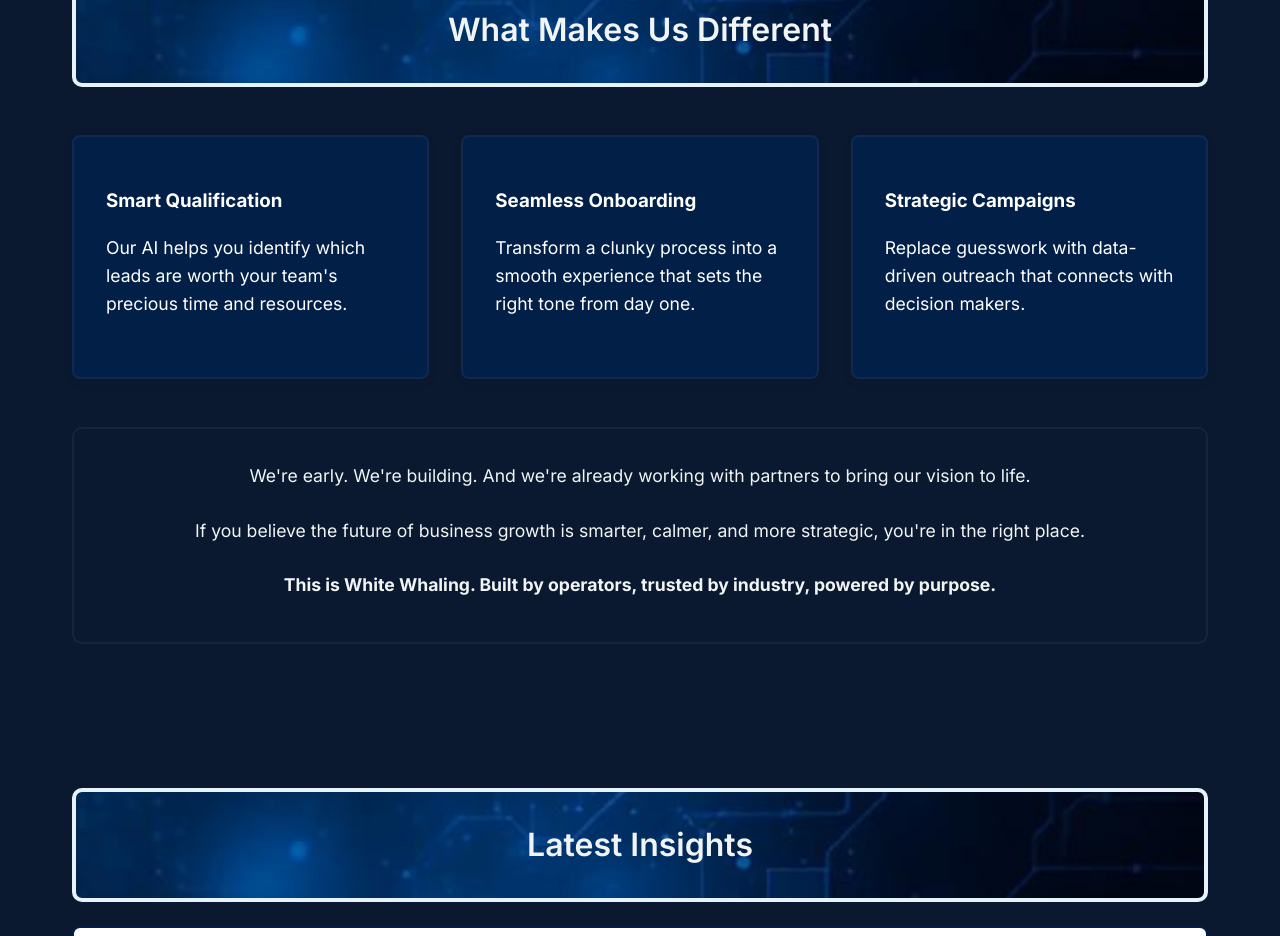
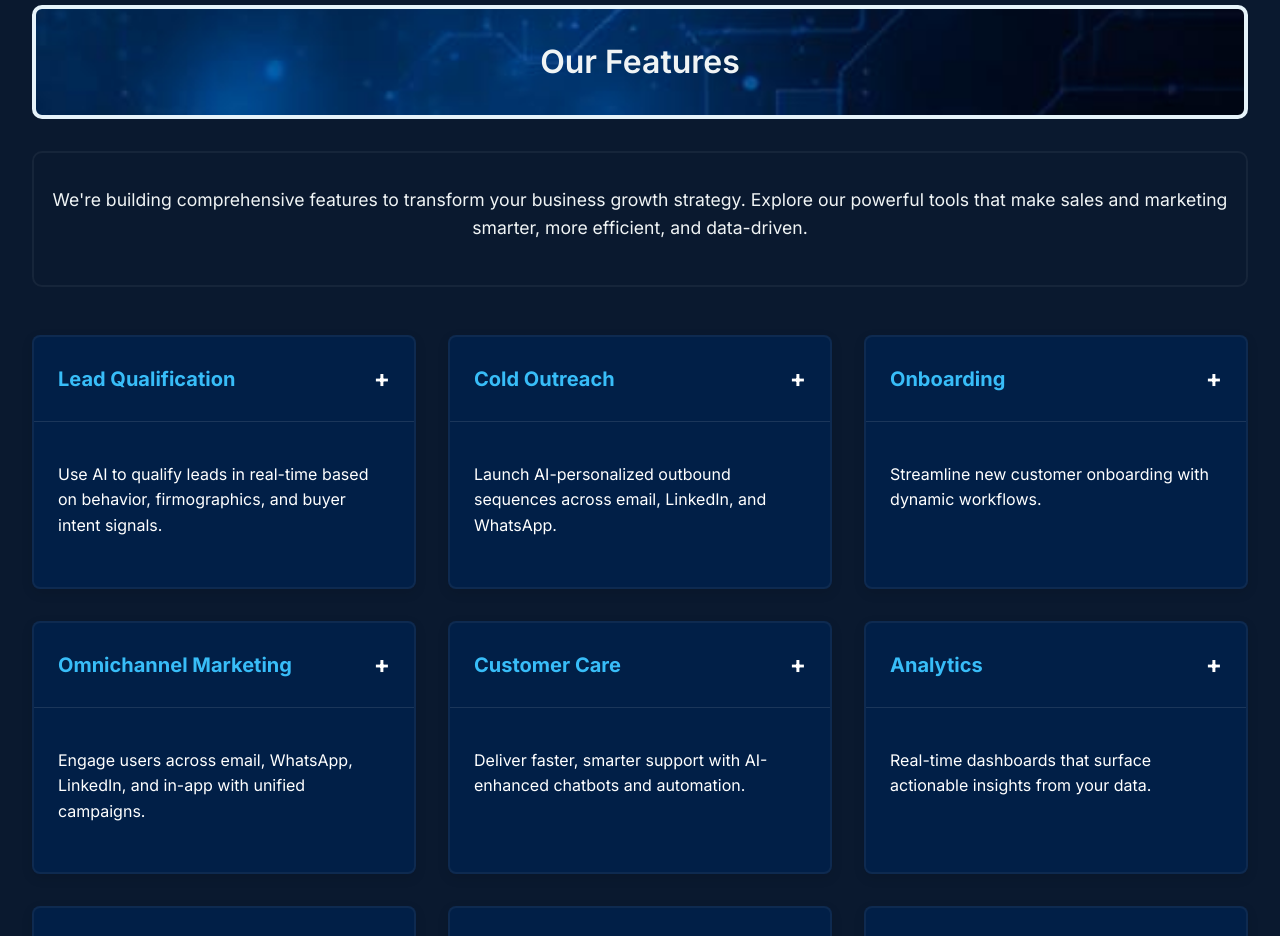
Before and after one commit to ashik0204/whitewhale, a React (Vite) app: page / in a window 1280 px wide. Shown: the part 1861-2797 px from the top of the page. Built offline with nearby package versions, Linux system fonts and the light colour scheme.

Commit message:
features update

```diff
--- a/src/components/FeaturesSection.css
+++ b/src/components/FeaturesSection.css
@@ -1,5 +1,10 @@
-#features .container{
-  h2 {
+#features .container {
+  max-width: 1400px;
+  margin: 0 auto;
+  padding: 2rem;
+}
+
+#features .container h2 {
   border: 4px solid rgb(230, 243, 250);
   border-radius: 10px;
   text-align: center;
@@ -7,63 +12,211 @@
   background: url('../assets/dark_aesthetic_bg.jpeg') no-repeat 20% 20%;
   background-size: cover;
   padding: 1em 1em;
+  margin-bottom: 2rem;
 }
+
 /* p{
   color:white;
 } */
 
-
-}
-.description{
-  border:rgb(255,255,255,0.05) solid 2px;
+.description {
+  border: rgba(255, 255, 255, 0.05) solid 2px;
   border-radius: 10px;
   text-align: center;
   color: rgb(240, 244, 245);
   background-size: cover;
   padding: 1em 1em;
+  margin-bottom: 3rem;
 }
-.value-prop {
+
+.features-grid {
   display: grid;
   grid-template-columns: repeat(3, 1fr);
   gap: 2rem;
-  margin: 3rem 0;
+  margin-bottom: 3rem;
 }
 
-.value-card {
-  border:rgb(255,255,255,0.05) solid 2px;
-  background-color: rgb(1,31,71);
-  padding: 2rem;
+.feature-card {
+  border: rgba(255, 255, 255, 0.05) solid 2px;
+  background-color: rgb(1, 31, 71);
   border-radius: 8px;
-  box-shadow: 0 4px 12px rgba(0,0,0,0.05);
+  box-shadow: 0 4px 12px rgba(0, 0, 0, 0.1);
+  overflow: hidden;
+  transition: all 0.3s ease;
+  cursor: pointer;
+}
+
+.feature-card:hover {
+  transform: translateY(-5px);
+  box-shadow: 0 8px 24px rgba(56, 189, 248, 0.2);
+  border-color: rgba(56, 189, 248, 0.5);
+}
+
+.feature-card.expanded {
+  grid-column: span 3;
+  transform: translateY(-5px);
+  border-color: #38bdf8;
+  box-shadow: 0 10px 30px rgba(56, 189, 248, 0.3);
+}
+
+.feature-header {
+  padding: 1.5rem;
+  display: flex;
+  justify-content: space-between;
+  align-items: center;
+  border-bottom: 1px solid rgba(255, 255, 255, 0.1);
+}
+
+.feature-header h3 {
+  color: #38bdf8;
+  margin: 0;
+  font-size: 1.25rem;
+}
+
+.expand-icon {
+  color: #fff;
+  font-size: 1.5rem;
+  font-weight: bold;
   transition: transform 0.3s ease;
 }
 
-.value-card:hover {
-  transform: translateY(-5px);
+.feature-card.expanded .expand-icon {
+  transform: rotate(180deg);
 }
-.value-card {
-  h3{
-    color:white;
+
+.feature-content {
+  padding: 1.5rem;
 }
-  p{
-    color:white;
+
+.feature-overview {
+  color: #fff;
+  margin-bottom: 1.5rem;
+  font-size: 1rem;
+  line-height: 1.6;
+}
+
+.feature-details {
+  display: none;
+  animation: fadeIn 0.5s ease;
+}
+
+.feature-card.expanded .feature-details {
+  display: grid;
+  grid-template-columns: repeat(3, 1fr);
+  gap: 1.5rem;
+}
+
+.benefits-section h4,
+.use-case-section h4,
+.testimonial-section h4 {
+  color: #38bdf8;
+  margin-top: 0;
+  margin-bottom: 1rem;
+  font-size: 1rem;
+}
+
+.benefits-section ul {
+  padding-left: 1.5rem;
+  margin-bottom: 1rem;
+}
+
+.benefits-section ul li {
+  color: #fff;
+  margin-bottom: 0.5rem;
+  font-size: 0.95rem;
+}
+
+.use-case-section p {
+  color: #fff;
+  font-size: 0.95rem;
+}
+
+.testimonial-section blockquote {
+  color: #fff;
+  font-style: italic;
+  margin: 0;
+  padding-left: 1rem;
+  border-left: 3px solid #38bdf8;
+}
+
+.testimonial-section blockquote footer {
+  margin-top: 0.5rem;
+  color: #38bdf8;
+  font-size: 0.85rem;
+  font-style: normal;
+}
+
+.cta-container {
+  border: rgba(255, 255, 255, 0.05) solid 2px;
+  border-radius: 10px;
+  text-align: center;
+  color: rgb(240, 244, 245);
+  background-size: cover;
+  padding: 1.5rem;
+  margin-top: 2rem;
+}
+
+.cta-container p {
+  font-size: 1.2rem;
+  color: #fff;
+  margin: 0;
+}
+
+/* Animation for expanding cards */
+@keyframes fadeIn {
+  from {
+    opacity: 0;
+    transform: translateY(10px);
+  }
+  to {
+    opacity: 1;
+    transform: translateY(0);
   }
 }
 
-@media (max-width: 960px) {
-  .value-prop {
+/* Media Queries for Responsive Design */
+@media (max-width: 1200px) {
+  .features-grid {
     grid-template-columns: repeat(2, 1fr);
+  }
+
+  .feature-card.expanded {
+    grid-column: span 2;
   }
 }
 
 @media (max-width: 768px) {
-  .value-prop {
+  .features-grid {
     grid-template-columns: 1fr;
+  }
+
+  .feature-card.expanded {
+    grid-column: span 1;
+  }
+
+  .feature-card.expanded .feature-details {
+    grid-template-columns: 1fr;
+  }
+
+  #features .container {
+    padding: 1rem;
   }
 }
 
 @media (max-width: 480px) {
-  .value-card {
-    padding: 1.5rem;
+  .feature-header {
+    padding: 1rem;
+  }
+
+  .feature-content {
+    padding: 1rem;
+  }
+
+  .feature-header h3 {
+    font-size: 1.1rem;
+  }
+
+  .description {
+    padding: 0.75rem;
   }
 }
--- a/src/components/FeaturesSection.jsx
+++ b/src/components/FeaturesSection.jsx
@@ -1,33 +1,193 @@
-import React from 'react';
+import React, { useState } from 'react';
 import './FeaturesSection.css';
 import './common.css';
 
 const FeaturesSection = () => {
+  // Track which feature cards are expanded
+  const [expandedFeatures, setExpandedFeatures] = useState({});
+
+  const toggleFeature = (featureId) => {
+    setExpandedFeatures(prev => ({
+      ...prev,
+      [featureId]: !prev[featureId]
+    }));
+  };
+
+  // Feature data from the content provided
+  const features = [
+    {
+      id: 'lead-qualification',
+      title: 'Lead Qualification',
+      overview: 'Use AI to qualify leads in real-time based on behavior, firmographics, and buyer intent signals.',
+      benefits: [
+        'Auto-score leads from CRM or uploaded lists',
+        'Prioritize by fit, activity, and channel',
+        'Auto-tag and assign by segment'
+      ],
+      useCase: 'SDRs spend 40% less time on low-quality leads.',
+      quote: '"White Whaling doubled our MQL-to-SQL conversion by eliminating unfit leads."',
+      author: 'VP, SalesOps, SaaSCo'
+    },
+    {
+      id: 'cold-outreach',
+      title: 'Cold Outreach',
+      overview: 'Launch AI-personalized outbound sequences across email, LinkedIn, and WhatsApp.',
+      benefits: [
+        'Create multi-touch cold campaigns',
+        'A/B test subject lines and templates',
+        'Monitor opens, clicks, replies in real time'
+      ],
+      useCase: 'Automate 1,000+ cold emails/week without triggering spam filters.',
+      quote: '"Our response rate jumped 3X with White Whaling\'s GPT outreach."',
+      author: 'Head of Growth, FinTechX'
+    },
+    {
+      id: 'onboarding',
+      title: 'Onboarding',
+      overview: 'Streamline new customer onboarding with dynamic workflows.',
+      benefits: [
+        'Trigger product walkthroughs and videos',
+        'Deliver milestone check-ins',
+        'Track onboarding progress'
+      ],
+      useCase: 'Cut customer time-to-value by 40%.',
+      quote: '"Customers complete onboarding 2x faster since we switched to White Whaling."',
+      author: 'CSM Lead, CloudSuite'
+    },
+    {
+      id: 'omnichannel',
+      title: 'Omnichannel Marketing',
+      overview: 'Engage users across email, WhatsApp, LinkedIn, and in-app with unified campaigns.',
+      benefits: [
+        'Plan and launch across all platforms',
+        'Segment audiences dynamically',
+        'View consolidated campaign analytics'
+      ],
+      useCase: 'Drive 25% higher engagement with coordinated messaging.',
+      quote: '"We scaled from 2 to 7 channels without hiring more marketers."',
+      author: 'VP Marketing, HealthTech.io'
+    },
+    {
+      id: 'customer-care',
+      title: 'Customer Care',
+      overview: 'Deliver faster, smarter support with AI-enhanced chatbots and automation.',
+      benefits: [
+        'Handle Tier 1 queries 24/7',
+        'Route complex issues to live agents',
+        'Analyze sentiment and satisfaction trends'
+      ],
+      useCase: 'Reduce first response time to under 1 minute.',
+      quote: '"White Whaling\'s bots deflect 60% of tickets automatically."',
+      author: 'Director of CX, EdTechCo'
+    },
+    {
+      id: 'analytics',
+      title: 'Analytics',
+      overview: 'Real-time dashboards that surface actionable insights from your data.',
+      benefits: [
+        'See metrics by persona, channel, or workflow',
+        'Identify drop-offs and conversion gaps',
+        'Forecast pipeline performance'
+      ],
+      useCase: 'Weekly report time reduced from 6 hours to 30 minutes.',
+      quote: '"I finally have one dashboard for everything."',
+      author: 'Head of RevOps, SaaSPlus'
+    },
+    {
+      id: 'crm-integration',
+      title: 'CRM Integration',
+      overview: 'Plug into your CRM with zero-code, bi-directional sync.',
+      benefits: [
+        'Auto-update fields and lifecycle stages',
+        'Trigger flows from contact properties',
+        'Connect with Salesforce, HubSpot, Zoho'
+      ],
+      useCase: 'No more duplicate records or lost contacts.',
+      quote: '"Our data stays in sync 24/7—no manual work needed."',
+      author: 'RevOps Manager, D2C Platform'
+    },
+    {
+      id: 'data-enrichment',
+      title: 'Data Enrichment',
+      overview: 'Enhance records with live data from third-party sources and AI.',
+      benefits: [
+        'Fill in missing job titles, emails, company size',
+        'Score data freshness and quality',
+        'Enrich leads as they enter your funnel'
+      ],
+      useCase: 'Enrich 5,000 leads/month with no extra cost.',
+      quote: '"We 5x\'ed our connect rate thanks to real-time enrichment."',
+      author: 'Sales Director, CleanTech Co'
+    },
+    {
+      id: 'workflow-engine',
+      title: 'Workflow Engine',
+      overview: 'Build visual customer journeys that trigger based on behavior, time, or intent.',
+      benefits: [
+        'Drag-and-drop builder',
+        'Branch logic and delays',
+        'Trigger email, webhook, CRM updates, and more'
+      ],
+      useCase: 'Build and deploy new flows in <30 minutes.',
+      quote: '"This engine replaced 4 separate tools. It\'s our central nervous system."',
+      author: 'Product Ops Lead, API.io'
+    }
+  ];
+
   return (
     <section className="section" id="features">
       <div className="container">
-        <h2>What Makes Us Different</h2>
-        <div className="value-prop">
-          <div className="value-card">
-            <h3>Smart Qualification</h3>
-            <p>Our AI helps you identify which leads are worth your team's precious time and resources.</p>
+        <h2>Our Features</h2>
+        <div className="description">
+          <p>
+            We're building comprehensive features to transform your business growth strategy.
+            Explore our powerful tools that make sales and marketing smarter, more efficient, and data-driven.
+          </p>
         </div>
-          <div className="value-card">
-            <h3>Seamless Onboarding</h3>
-            <p>Transform a clunky process into a smooth experience that sets the right tone from day one.</p>
+
+        <div className="features-grid">
+          {features.map((feature) => (
+            <div
+              key={feature.id}
+              className={`feature-card ${expandedFeatures[feature.id] ? 'expanded' : ''}`}
+              onClick={() => toggleFeature(feature.id)}
+            >
+              <div className="feature-header">
+                <h3>{feature.title}</h3>
+                <span className="expand-icon">{expandedFeatures[feature.id] ? '−' : '+'}</span>
               </div>
-          <div className="value-card">
-            <h3>Strategic Campaigns</h3>
-            <p>Replace guesswork with data-driven outreach that connects with decision makers.</p>
+
+              <div className="feature-content">
+                <p className="feature-overview">{feature.overview}</p>
+
+                <div className="feature-details">
+                  <div className="benefits-section">
+                    <h4>Key Benefits:</h4>
+                    <ul>
+                      {feature.benefits.map((benefit, index) => (
+                        <li key={index}>{benefit}</li>
+                      ))}
+                    </ul>
+                  </div>
+
+                  <div className="use-case-section">
+                    <h4>Use Case:</h4>
+                    <p>{feature.useCase}</p>
+                  </div>
+
+                  <div className="testimonial-section">
+                    <blockquote>
+                      {feature.quote}
+                      <footer>— {feature.author}</footer>
+                    </blockquote>
                   </div>
                 </div>
-        <div className='description'>
-        <p>
-          We're early. We're building. And we're already working with partners to bring our vision to life.
-        </p>
-        <p>
-          If you believe the future of business growth is smarter, calmer, and more strategic, you're in the right place.
-        </p>
+              </div>
+            </div>
+          ))}
+        </div>
+
+        <div className="cta-container">
           <p>
             <strong>This is White Whaling. Built by operators, trusted by industry, powered by purpose.</strong>
           </p>
```
Also changed, not shown: src/components/AboutSection.css (+14 -0 lines). Lines whose indentation alone changed are shown as unchanged.
